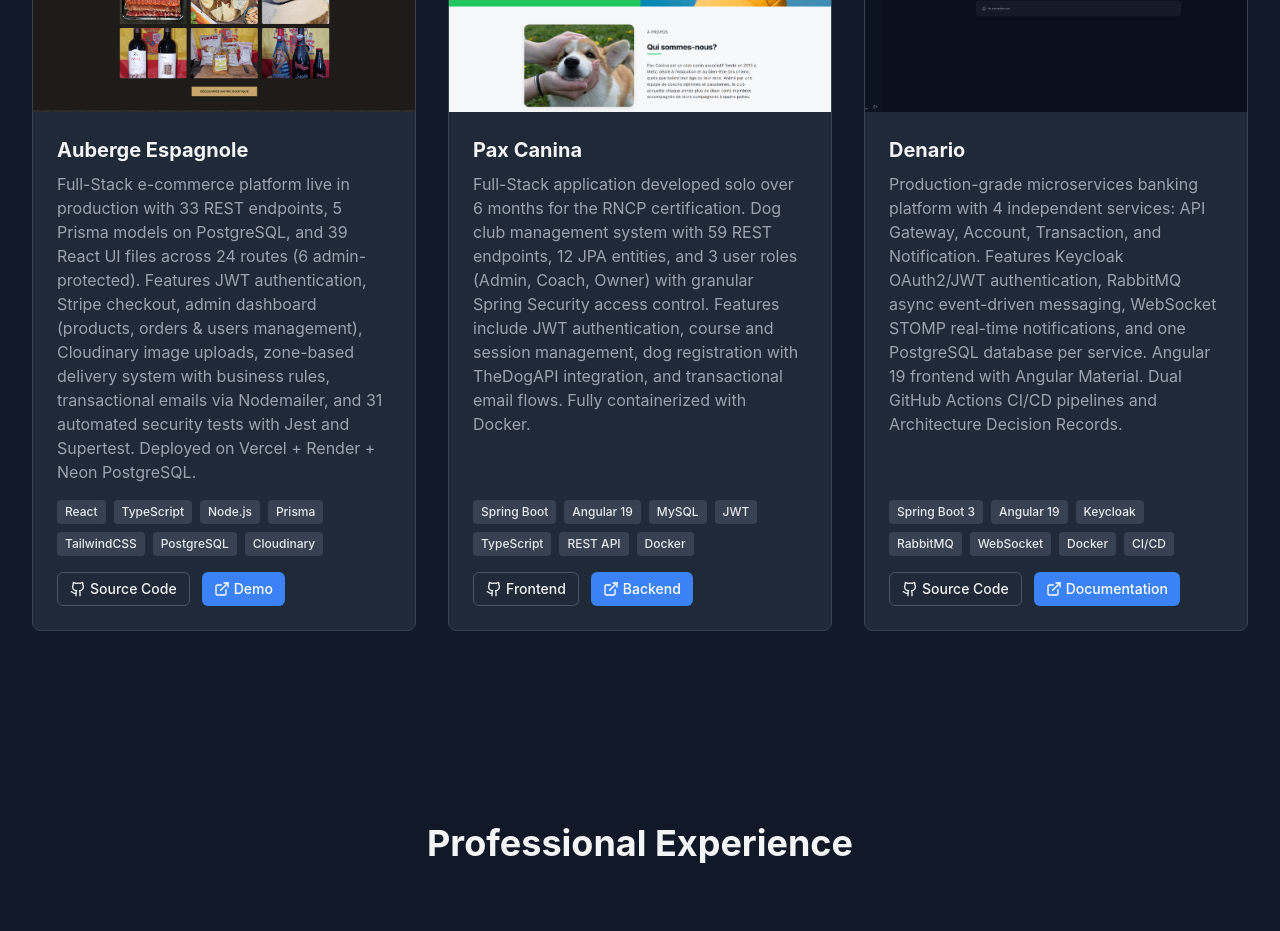
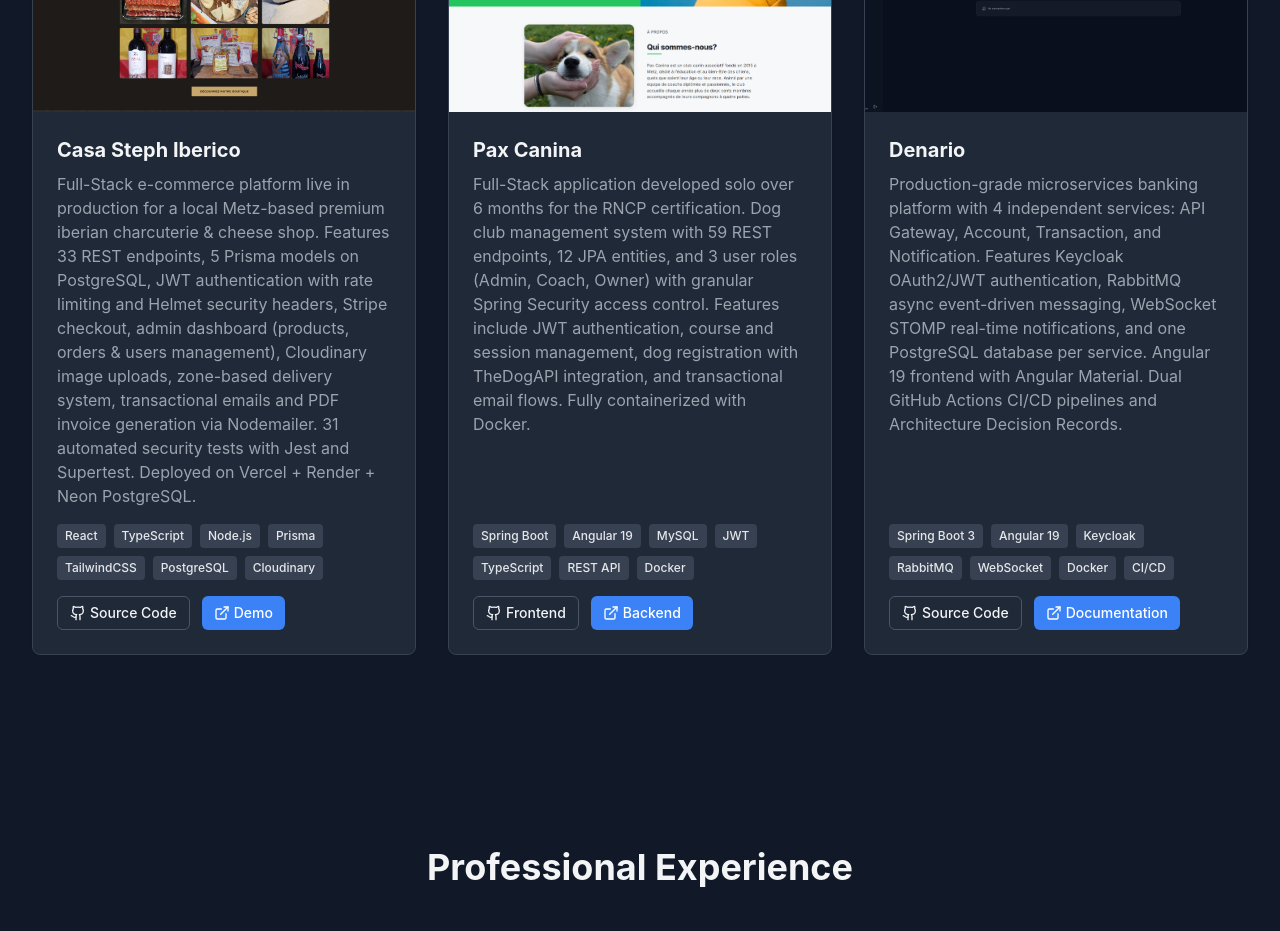
Before and after one commit to Flavionz/portfolio-website, a React (Vite) app: page / in a window 1280 px wide. Shown: the part 3020-3951 px from the top of the page. Built offline with nearby package versions, Linux system fonts and the light colour scheme.

Commit message:
fix: update project card Casa Steph Iberico

```diff
--- a/src/components/sections/Projects.tsx
+++ b/src/components/sections/Projects.tsx
@@ -123,7 +123,7 @@ export const Projects: React.FC = () => {
 
                     if (titleLower.includes('pax canina')) {
                         projectImage = projectImages['pax-canina'];
-                    } else if (titleLower.includes('auberge')) {
+                    } else if (titleLower.includes('casa steph')) {
                         projectImage = projectImages['auberge'];
                     } else if (titleLower.includes('denario')) {
                         projectImage = projectImages['denario'];
--- a/src/i18n/locales/en/translation.json
+++ b/src/i18n/locales/en/translation.json
@@ -98,8 +98,8 @@
     "githubUrl": "https://github.com/Flavionz",
     "items": [
       {
-        "title": "Auberge Espagnole",
-        "description": "Full-Stack e-commerce platform live in production with 33 REST endpoints, 5 Prisma models on PostgreSQL, and 39 React UI files across 24 routes (6 admin-protected). Features JWT authentication, Stripe checkout, admin dashboard (products, orders & users management), Cloudinary image uploads, zone-based delivery system with business rules, transactional emails via Nodemailer, and 31 automated security tests with Jest and Supertest. Deployed on Vercel + Render + Neon PostgreSQL.",
+        "title": "Casa Steph Iberico",
+        "description": "Full-Stack e-commerce platform live in production for a local Metz-based premium iberian charcuterie & cheese shop. Features 33 REST endpoints, 5 Prisma models on PostgreSQL, JWT authentication with rate limiting and Helmet security headers, Stripe checkout, admin dashboard (products, orders & users management), Cloudinary image uploads, zone-based delivery system, transactional emails and PDF invoice generation via Nodemailer. 31 automated security tests with Jest and Supertest. Deployed on Vercel + Render + Neon PostgreSQL.",
         "tags": [
           "React",
           "TypeScript",
@@ -110,8 +110,8 @@
           "Cloudinary"
         ],
         "links": {
-          "github": "https://github.com/Flavionz/auberge-ecommerce",
-          "demo": "https://auberge-ecommerce.vercel.app"
+          "github": "https://github.com/Flavionz/casa-steph-iberico",
+          "demo": "https://casa-steph-iberico.vercel.app"
         },
         "githubLabel": "Source Code",
         "demoLabel": "Demo"
--- a/src/i18n/locales/fr/translation.json
+++ b/src/i18n/locales/fr/translation.json
@@ -98,8 +98,8 @@
     "githubUrl": "https://github.com/Flavionz",
     "items": [
       {
-        "title": "Auberge Espagnole",
-        "description": "Plateforme e-commerce Full-Stack en production avec 33 endpoints REST, 5 modèles Prisma sur PostgreSQL et 39 fichiers UI React répartis sur 24 routes (6 protégées admin). Authentification JWT, paiement Stripe, dashboard admin (gestion produits/commandes/utilisateurs), upload d'images Cloudinary, système de livraison par zones avec règles métier, emails transactionnels via Nodemailer et 31 tests de sécurité automatisés avec Jest et Supertest. Déployé sur Vercel + Render + Neon PostgreSQL.",
+        "title": "Casa Steph Iberico",
+        "description": "Plateforme e-commerce Full-Stack en production pour une épicerie fine locale de la région de Metz spécialisée en charcuterie & fromages ibériques premium. 33 endpoints REST, 5 modèles Prisma sur PostgreSQL, authentification JWT avec rate limiting et headers de sécurité Helmet, paiement Stripe, dashboard admin (produits/commandes/utilisateurs), upload Cloudinary, système de livraison par zones, emails transactionnels et génération de factures PDF via Nodemailer. 31 tests de sécurité automatisés avec Jest et Supertest. Déployé sur Vercel + Render + Neon PostgreSQL.",
         "tags": [
           "React",
           "TypeScript",
@@ -110,8 +110,8 @@
           "Cloudinary"
         ],
         "links": {
-          "github": "https://github.com/Flavionz/auberge-ecommerce",
-          "demo": "https://auberge-ecommerce.vercel.app"
+          "github": "https://github.com/Flavionz/casa-steph-iberico",
+          "demo": "https://casa-steph-iberico.vercel.app"
         },
         "githubLabel": "Code Source",
         "demoLabel": "Demo"
--- a/src/i18n/locales/it/translation.json
+++ b/src/i18n/locales/it/translation.json
@@ -98,8 +98,8 @@
     "githubUrl": "https://github.com/Flavionz",
     "items": [
       {
-        "title": "Auberge Espagnole",
-        "description": "Piattaforma e-commerce Full-Stack in produzione con 33 endpoint REST, 5 modelli Prisma su PostgreSQL e 39 file UI React distribuiti su 24 route (6 protette admin). Autenticazione JWT, checkout Stripe, dashboard admin (gestione prodotti/ordini/utenti), upload immagini Cloudinary, sistema di consegna a zone con regole business, email transazionali via Nodemailer e 31 test di sicurezza automatizzati con Jest e Supertest. Deploy su Vercel + Render + Neon PostgreSQL.",
+        "title": "Casa Steph Iberico",
+        "description": "Piattaforma e-commerce Full-Stack in produzione per una gastronomia locale della regione di Metz specializzata in salumi & formaggi iberici premium. 33 endpoint REST, 5 modelli Prisma su PostgreSQL, autenticazione JWT con rate limiting e header di sicurezza Helmet, checkout Stripe, dashboard admin (prodotti/ordini/utenti), upload Cloudinary, sistema di consegna a zone, email transazionali e generazione fatture PDF via Nodemailer. 31 test di sicurezza automatizzati con Jest e Supertest. Deploy su Vercel + Render + Neon PostgreSQL.",
         "tags": [
           "React",
           "TypeScript",
@@ -110,8 +110,8 @@
           "Cloudinary"
         ],
         "links": {
-          "github": "https://github.com/Flavionz/auberge-ecommerce",
-          "demo": "https://auberge-ecommerce.vercel.app"
+          "github": "https://github.com/Flavionz/casa-steph-iberico",
+          "demo": "https://casa-steph-iberico.vercel.app"
         },
         "githubLabel": "Codice Sorgente",
         "demoLabel": "Demo"
```
